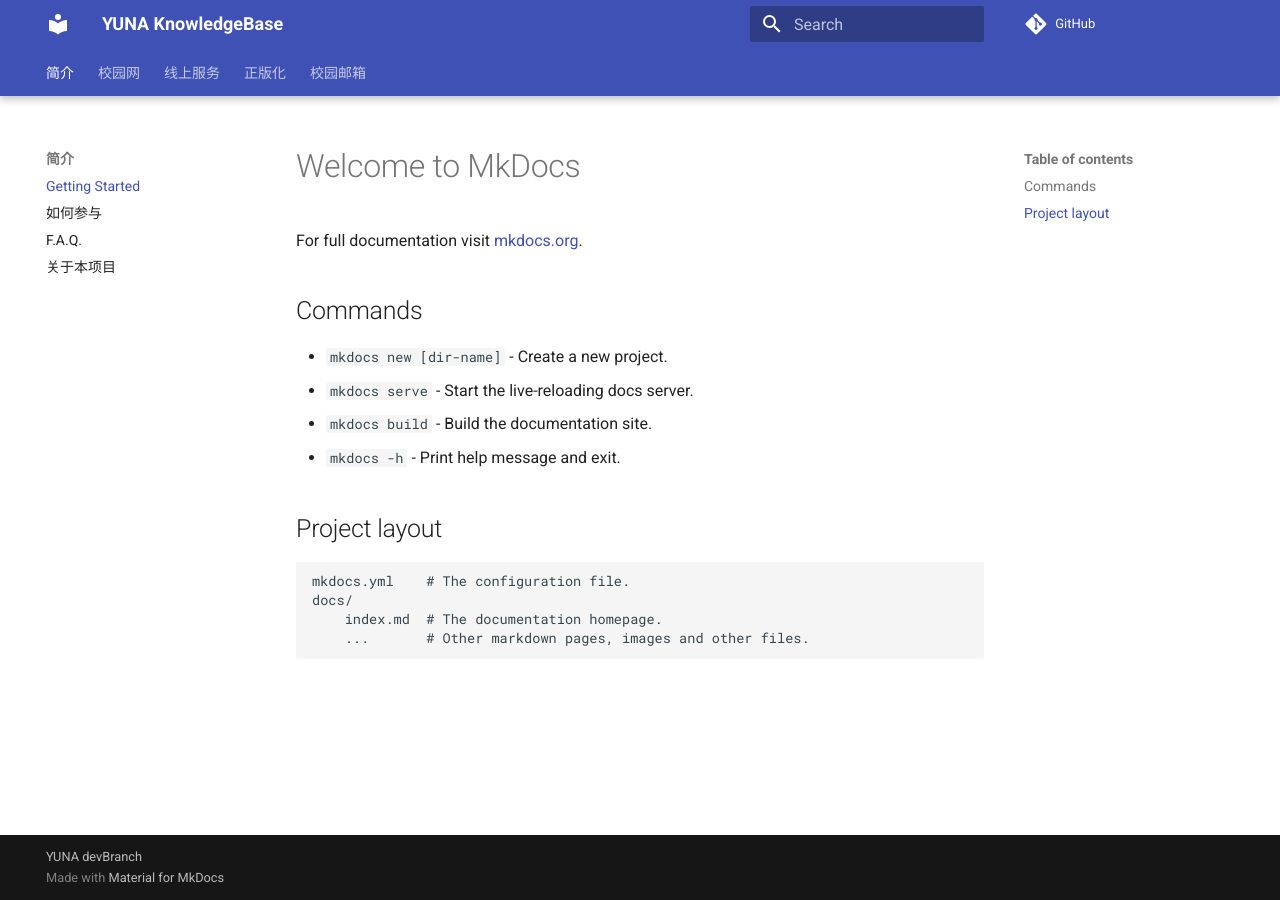
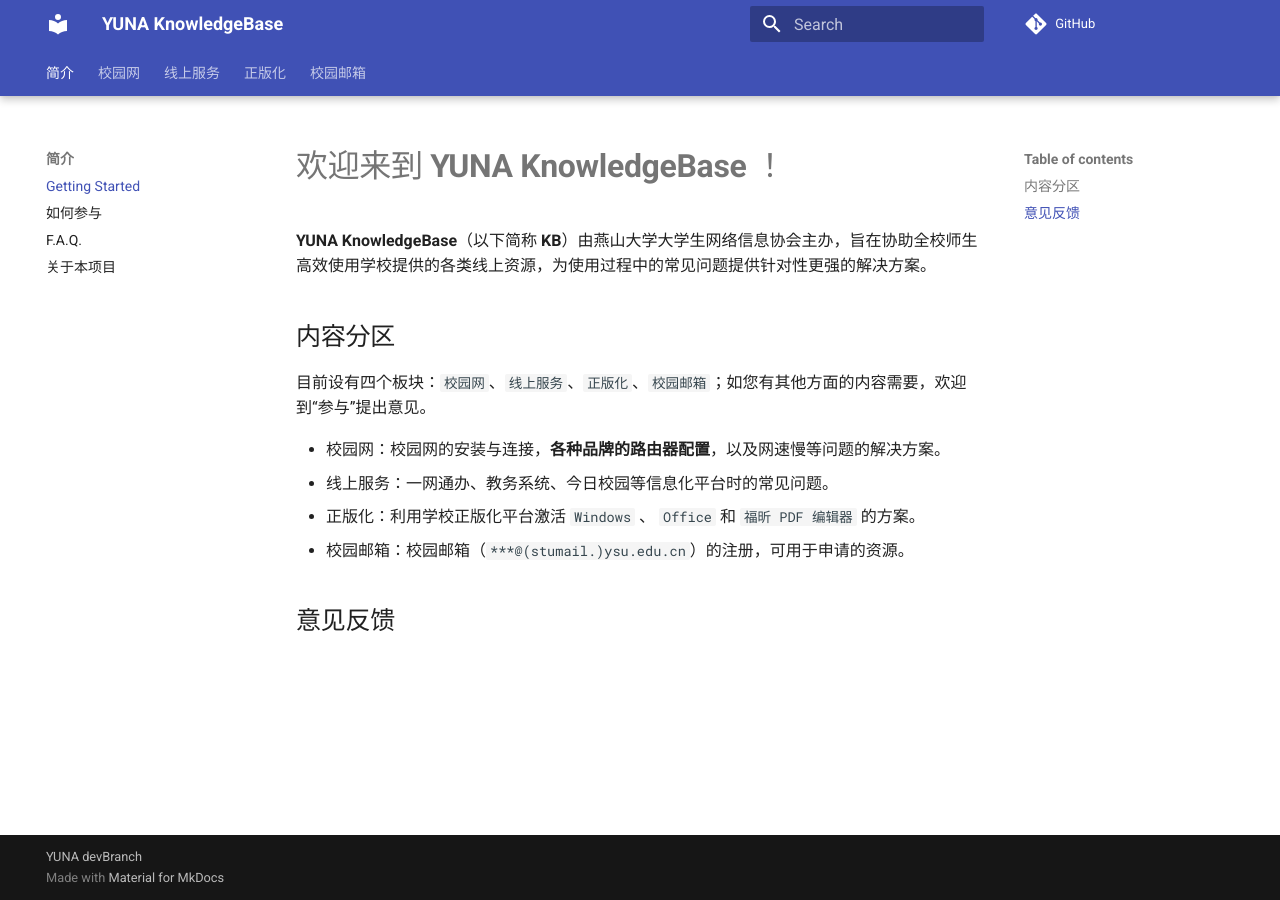
Before and after one commit to yuna2017/knowledgeBase, an MkDocs documentation site: the page built from docs/index.md, in a window 1280 px wide. Built offline with MkDocs 1.6.1 and Material for MkDocs 9.7.7, drawn with Linux system fonts in a browser that asks for light colours; comment, search, counter and statistics services are not loaded.

```diff
--- a/docs/index.md
+++ b/docs/index.md
@@ -1,17 +1,14 @@
-# Welcome to MkDocs
+# 欢迎来到 **YUNA KnowledgeBase** ！
 
-For full documentation visit [mkdocs.org](https://www.mkdocs.org).
+**YUNA KnowledgeBase**（以下简称 **KB**）由燕山大学大学生网络信息协会主办，旨在协助全校师生高效使用学校提供的各类线上资源，为使用过程中的常见问题提供针对性更强的解决方案。
 
-## Commands
+## 内容分区
 
-* `mkdocs new [dir-name]` - Create a new project.
-* `mkdocs serve` - Start the live-reloading docs server.
-* `mkdocs build` - Build the documentation site.
-* `mkdocs -h` - Print help message and exit.
+目前设有四个板块：`校园网`、`线上服务`、`正版化`、`校园邮箱`；如您有其他方面的内容需要，欢迎到“参与”提出意见。
 
-## Project layout
+- 校园网：校园网的安装与连接，**各种品牌的路由器配置**，以及网速慢等问题的解决方案。
+- 线上服务：一网通办、教务系统、今日校园等信息化平台时的常见问题。
+- 正版化：利用学校正版化平台激活 `Windows` 、 `Office` 和 `福昕 PDF 编辑器` 的方案。
+- 校园邮箱：校园邮箱（`***@(stumail.)ysu.edu.cn`）的注册，可用于申请的资源。
 
-    mkdocs.yml    # The configuration file.
-    docs/
-        index.md  # The documentation homepage.
-        ...       # Other markdown pages, images and other files.
+## 意见反馈
```
Also changed, not shown: docs/intro/about.md (+8 -0 lines), docs/intro/faq.md (+13 -0 lines), docs/intro/htc.md (+5 -0 lines), docs/campusNet/router.md (deleted), docs/intro/thanks.md (deleted).
